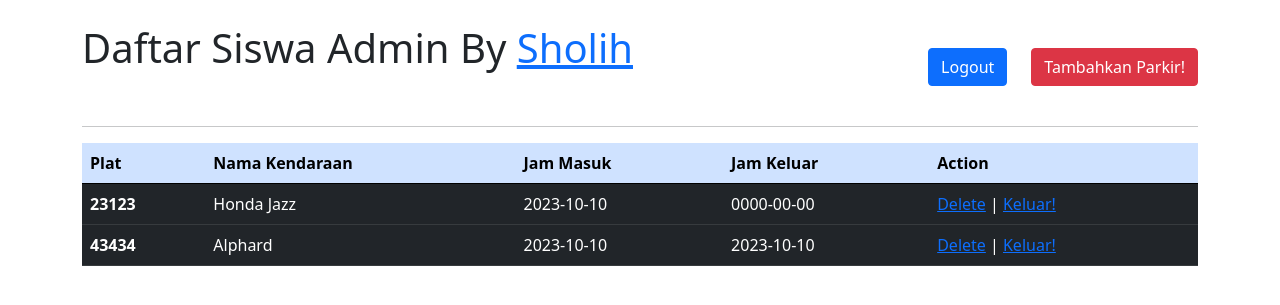
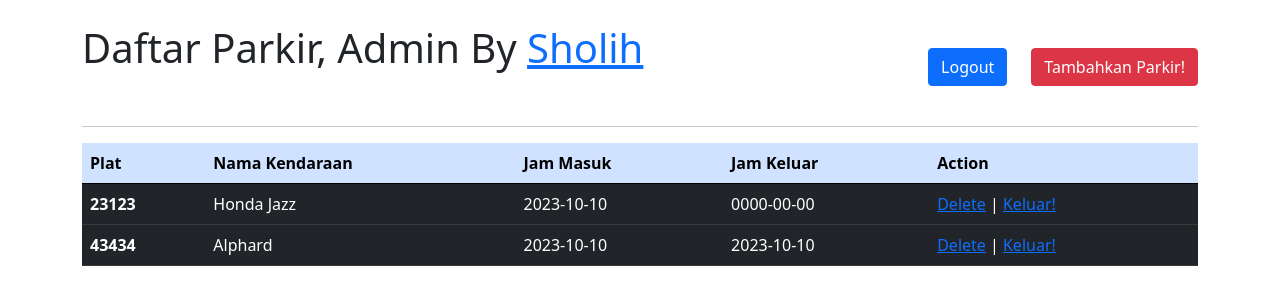
Before and after one commit to sholih-everywhere/parkir-pwpb, a PHP site: page / in a window 1280 px wide. Shown: the top 305 px of the page. Run offline with PHP 8.4, Linux system fonts and the light colour scheme; a user stored in the database is signed in; data comes from the database, SQL or seed files in the repository.

Commit message:
Update index.php

```diff
--- a/index.php
+++ b/index.php
@@ -27,7 +27,7 @@ $hasil = query($query);
 <div class="container pt-4">
 
     <div class="d-flex justify-content-between">
-        <div><h1>Daftar Siswa Admin By <a href=""><?php  echo $_SESSION["nama_lengkap"]  ?></a></h1></div>
+        <div><h1>Daftar Parkir, Admin By <a href=""><?php  echo $_SESSION["nama_lengkap"]  ?></a></h1></div>
 
         <div</div>
         <div><a href="logout.php" class="btn btn-primary m-4">Logout</a><a href="tambah.php" class="btn btn-danger">Tambahkan Parkir!</a></div>
```
